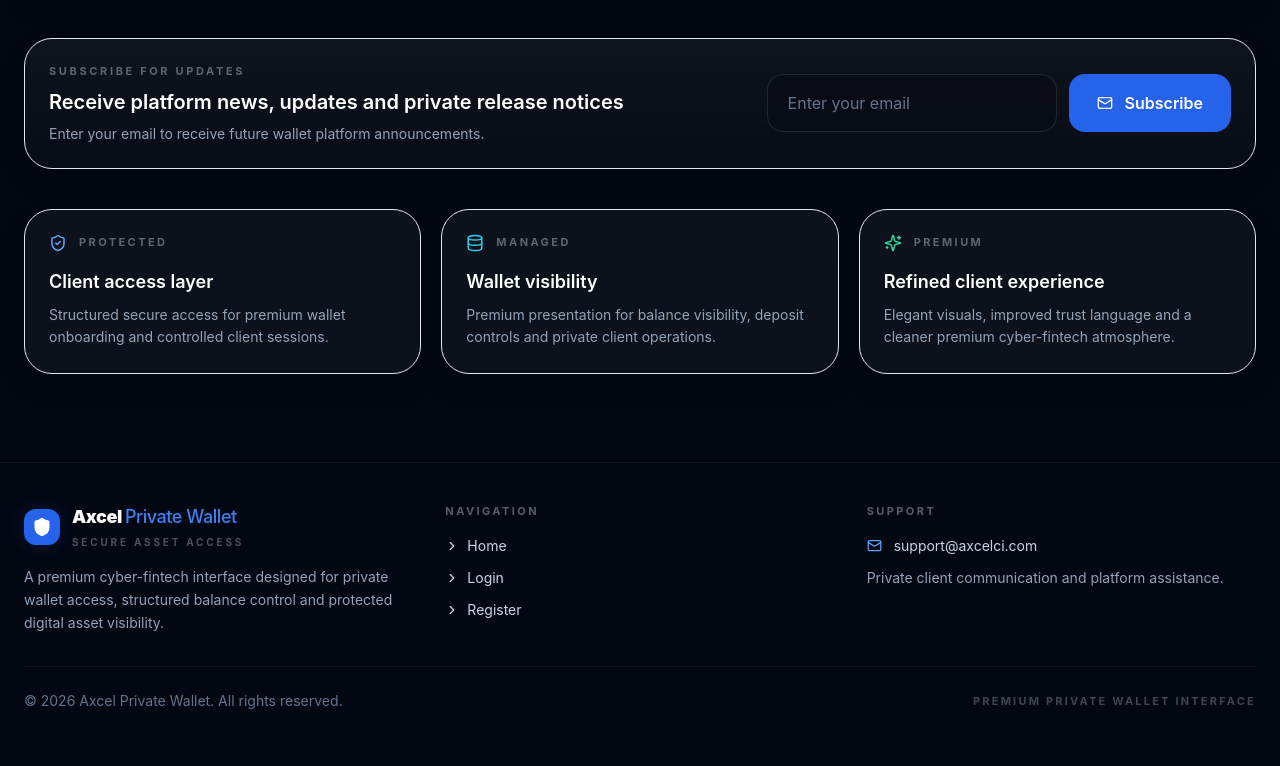
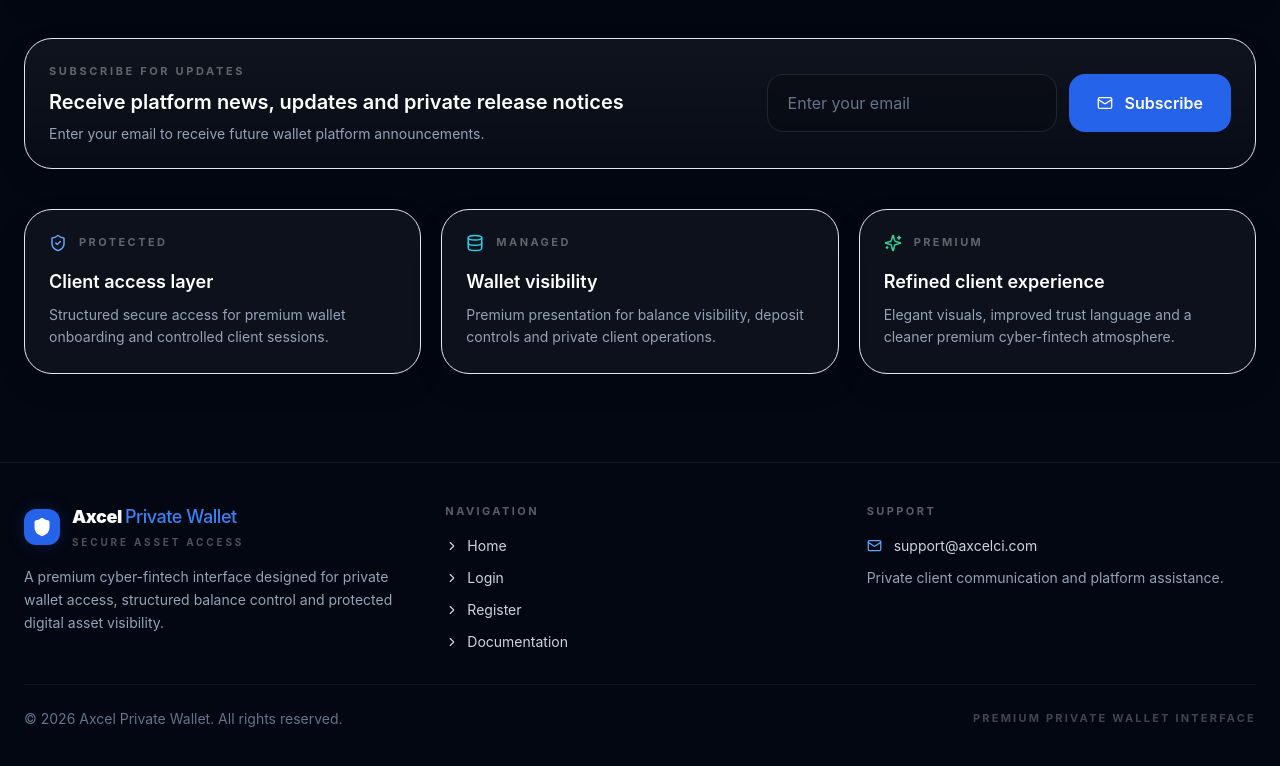
Before and after one commit to johnyMicky/CIR, a React (Vite) app: page / in a window 1280 px wide. Shown: the part 1655-2421 px from the top of the page. Built offline with nearby package versions, Linux system fonts and the light colour scheme; no server answers.

Commit message:
Update App.tsx

```diff
--- a/src/App.tsx
+++ b/src/App.tsx
@@ -1,6 +1,6 @@
 import React, { useEffect, useMemo, useState } from 'react';
-import { Routes, Route, Navigate, Link, useLocation } from 'react-router-dom';
-import { onAuthStateChanged, signOut } from 'firebase/auth';
+import { Routes, Route, Navigate, Link } from 'react-router-dom';
+import { onAuthStateChanged } from 'firebase/auth';
 import { ref, get } from 'firebase/database';
 import {
   Shield,
@@ -35,6 +35,7 @@ import SendReceive from './pages/SendReceive';
 import SettingsPage from './pages/SettingsPage';
 import ExchangeSwap from './pages/ExchangeSwap';
 import SupportPage from './pages/SupportPage';
+import Documentation from './pages/Documentation';
 import AppShell from './components/AppShell';
 
 import AdminRoute from './components/AdminRoute';
@@ -481,8 +482,7 @@ const LandingPage = () => {
               <div className="text-sm text-slate-400 mt-2">Stable private wallet experience and protected routing layer</div>
             </div>
           </div>
-
-          <div className="mt-10 rounded-[28px] border border-white/8 bg-black/20 px-6 py-6 shadow-[0_12px_30px_rgba(0,0,0,0.12)]">
+                    <div className="mt-10 rounded-[28px] border border-white/8 bg-black/20 px-6 py-6 shadow-[0_12px_30px_rgba(0,0,0,0.12)]">
             <div className="flex items-center gap-3 mb-6">
               <Quote size={18} className="text-blue-400" />
               <div>
@@ -695,6 +695,10 @@ const LandingPage = () => {
                   <ChevronRight size={14} />
                   Register
                 </Link>
+                <Link to="/documentation" className="flex items-center gap-2 text-sm text-slate-300 hover:text-blue-400 transition-colors">
+                  <ChevronRight size={14} />
+                  Documentation
+                </Link>
               </div>
             </div>
 
@@ -772,13 +776,12 @@ function App() {
   return (
     <Routes>
       <Route path="/" element={<LandingPage />} />
+      <Route path="/documentation" element={<Documentation />} />
 
       <Route path="/login" element={user ? <Navigate to="/dashboard" replace /> : <Login />} />
       <Route path="/register" element={user ? <Navigate to="/dashboard" replace /> : <Register />} />
 
-      <Route
-        element={user ? <AppShell /> : <Navigate to="/login" replace />}
-      >
+      <Route element={user ? <AppShell /> : <Navigate to="/login" replace />}>
         <Route path="/dashboard" element={<Dashboard />} />
         <Route path="/my-wallets" element={<MyWallets />} />
         <Route path="/send-receive" element={<SendReceive />} />
```
